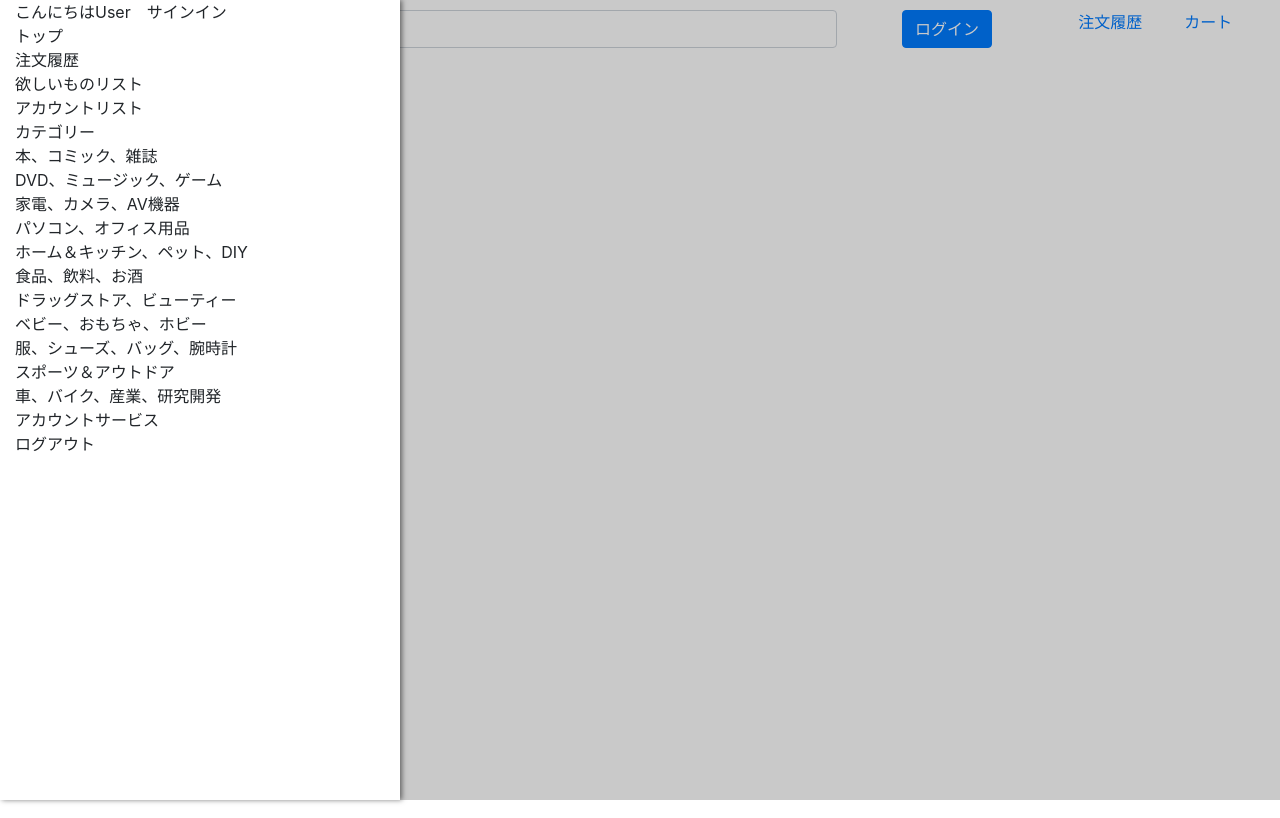
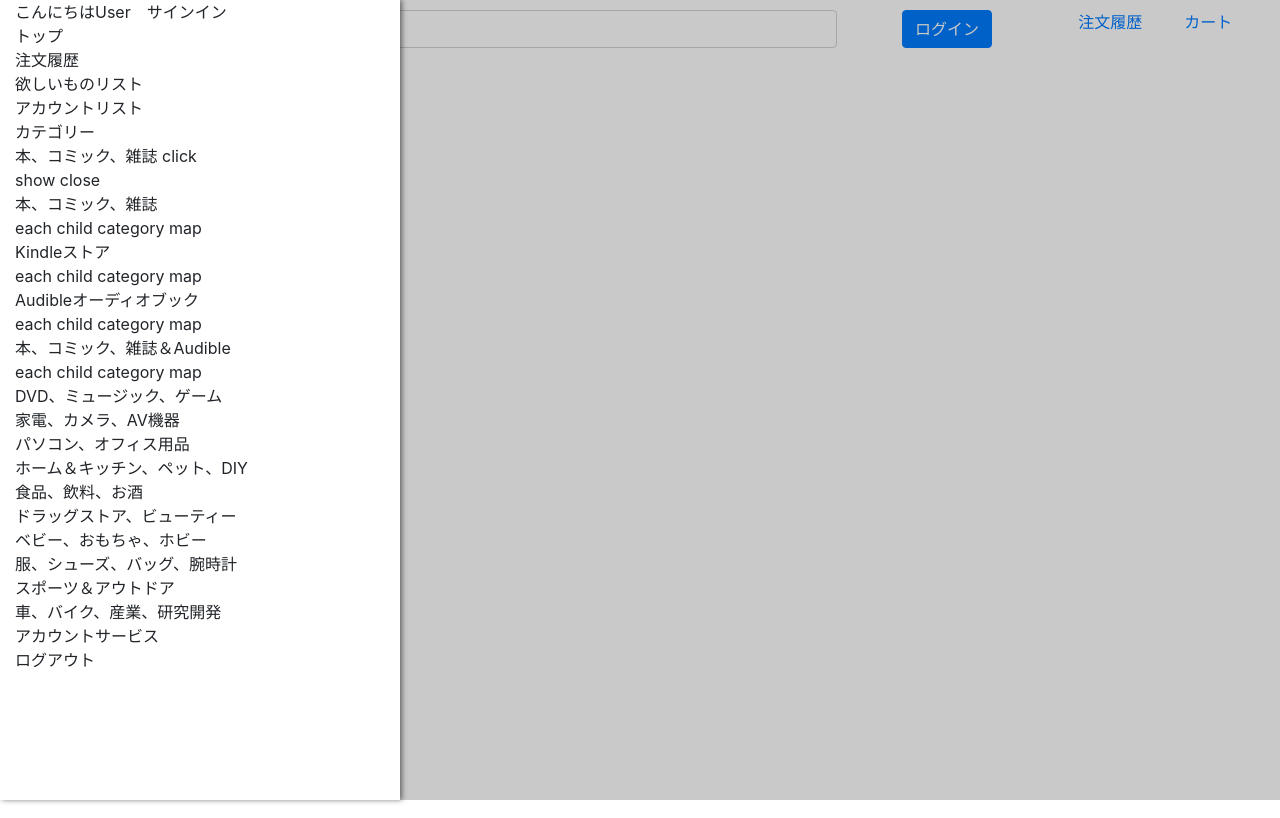
Before and after one commit to XX989tmx/amazon_clone_clientside, a React (Create React App) app: page / in a window 1280 px wide. Both pictures are taken after a click on the button 35 px from the left and 22 px from the top of the page. Built offline with nearby package versions, Linux system fonts and the light colour scheme.

Commit message:
adds category structure

```diff
--- a/src/shared/components/navigation/SideNavigation.js
+++ b/src/shared/components/navigation/SideNavigation.js
@@ -59,7 +59,56 @@ const SideNavigation = (props) => {
                 <Row>
                   <Col>
                     <Row>
-                      <Col>本、コミック、雑誌</Col>
+                      <Col>
+                        <Row>
+                          <Col>本、コミック、雑誌 click</Col>
+                        </Row>
+                        <Row>
+                          <Col>
+                            show close
+                            <Row>
+                              <Col>
+                                <Row>
+                                  <Col>本、コミック、雑誌</Col>
+                                </Row>
+                                <Row>
+                                  <Col>each child category map</Col>
+                                </Row>
+                              </Col>
+                            </Row>
+                            <Row>
+                              <Col>
+                                <Row>
+                                  <Col>Kindleストア</Col>
+                                </Row>
+                                <Row>
+                                  <Col>each child category map</Col>
+                                </Row>
+                              </Col>
+                            </Row>
+                            <Row>
+                              <Col>
+                                <Row>
+                                  <Col>Audibleオーディオブック</Col>
+                                </Row>
+                                <Row>
+                                  <Col>each child category map</Col>
+                                </Row>
+                              </Col>
+                            </Row>
+                            <Row>
+                              <Col>
+                                <Row>
+                                  <Col>本、コミック、雑誌＆Audible</Col>
+                                </Row>
+                                <Row>
+                                  <Col>each child category map</Col>
+                                </Row>
+                              </Col>
+                            </Row>
+                          </Col>
+                        </Row>
+                      </Col>
                     </Row>
                     <Row>
                       <Col>DVD、ミュージック、ゲーム</Col>
```
